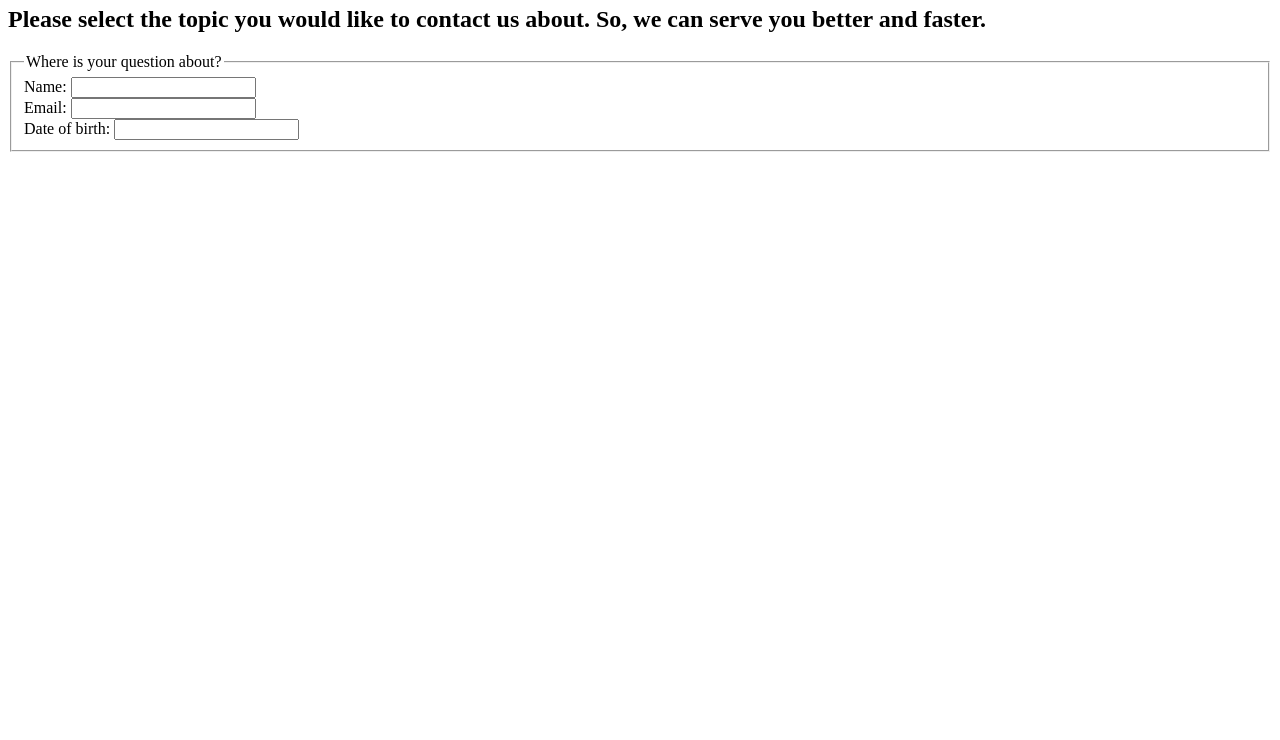
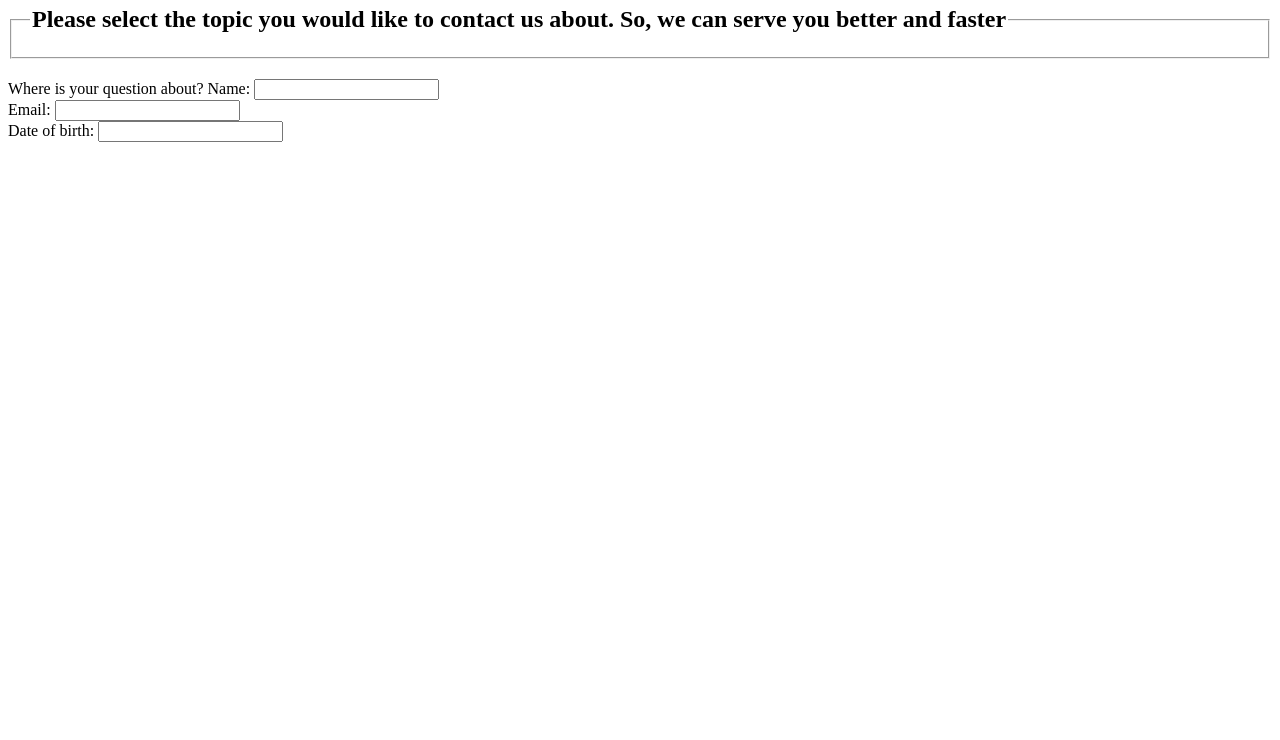
Before and after one commit to Tyenca/HomeworkLecture3, a plain HTML site: page index.html in a window 1280 px wide. Shown: the part 60-800 px from the top of the page. Drawn offline with Linux system fonts and the light colour scheme.

Commit message:
Update index.html

```diff
--- a/index.html
+++ b/index.html
@@ -1,8 +1,9 @@
 <h1> Contact by email </h1>
-<h2> Please select the topic you would like to contact us about. So, we can serve you better and faster. </h2>
+<h2>
 
 <fieldset>
-    <legend>Where is your question about?</legend>
+    <legend>Please select the topic you would like to contact us about. So, we can serve you better and faster</legend></h2>
+        Where is your question about?
     Name: <input type="text"><br>
     Email: <input type="text"><br>
     Date of birth: <input type="text">
```
